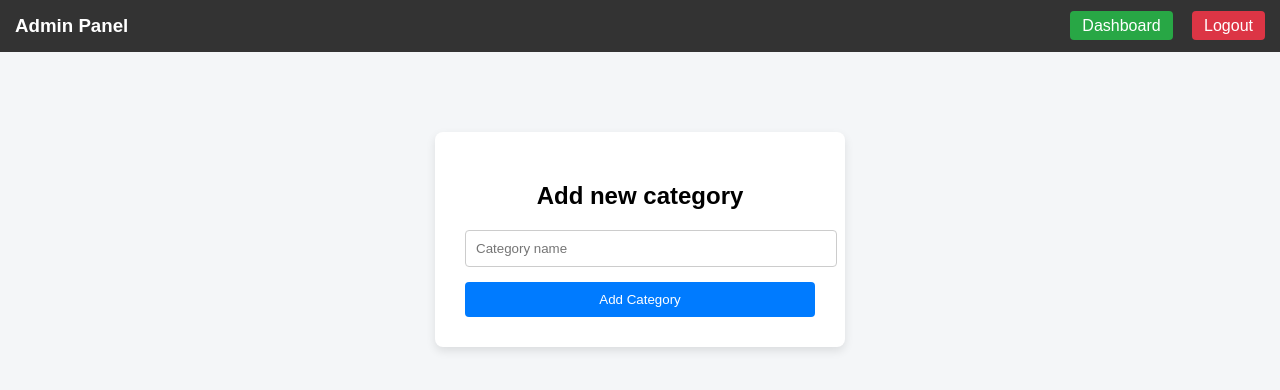
After one commit to humayranuha/personal_blog, a PHP site: page /add_category.php in a window 1280 px wide. The commit adds this page. Shown: the top 390 px of the page. Run offline with PHP 8.4, Linux system fonts and the light colour scheme; the visitor is signed in with stand-in values (Sample User, id 1).

Commit message:
Category page added

```diff
--- /dev/null
+++ b/add_category.php
@@ -0,0 +1,147 @@
+<?php
+session_start();
+include 'db.php';
+
+if (!isset($_SESSION['user_role'])) {
+    header("Location: login.php");
+    exit();
+} else {
+    if ($_SESSION['user_role'] == 'admin') {
+        if (isset($_POST['submit'])) {
+            $name = $_POST['name'];
+
+            $sql = "INSERT INTO categories (name) VALUES ('$name')";
+            $result = mysqli_query($conn, $sql);
+
+            if (!$result) {
+                $error = "Error: " . mysqli_error($conn);
+            } else {
+                header ("Location: dashboard.php");
+                exit();
+            }
+        }
+    } else {
+        header ("Location: dashboard.php");
+        exit();
+    }
+}
+?>
+
+<!DOCTYPE html>
+<html lang="en">
+<head>
+    <meta charset="UTF-8">
+    <meta name="viewport" content="width=device-width, initial-scale=1.0">
+    <title>Category addition</title>
+    <style>
+        body {
+            margin: 0;
+            font-family: Arial, sans-serif;
+            background: #f4f6f8;
+        }
+
+        /* Top Navbar */
+        .navbar {
+            background: #333;
+            padding: 15px;
+            display: flex;
+            justify-content: space-between;
+            align-items: center;
+        }
+
+        .navbar h3 {
+            color: #fff;
+            margin: 0;
+        }
+
+        .nav-links a {
+            color: white;
+            text-decoration: none;
+            margin-left: 15px;
+            padding: 6px 12px;
+            border-radius: 4px;
+        }
+
+        .dashboard-btn {
+            background: #28a745;
+        }
+
+        .logout-btn {
+            background: #dc3545;
+        }
+
+        .nav-links a:hover {
+            opacity: 0.8;
+        }
+
+        /* Form container */
+        .form-container {
+            background: #ffffff;
+            padding: 30px;
+            width: 350px;
+            margin: 80px auto;
+            border-radius: 8px;
+            box-shadow: 0 4px 10px rgba(0,0,0,0.1);
+        }
+
+        .form-container h2 {
+            text-align: center;
+            margin-bottom: 20px;
+        }
+
+        .form-container input[type="text"] {
+            width: 100%;
+            padding: 10px;
+            margin-bottom: 15px;
+            border: 1px solid #ccc;
+            border-radius: 4px;
+        }
+
+        .form-container button {
+            width: 100%;
+            padding: 10px;
+            background: #007bff;
+            color: #fff;
+            border: none;
+            border-radius: 4px;
+            cursor: pointer;
+        }
+
+        .form-container button:hover {
+            background: #0056b3;
+        }
+
+        .error {
+            color: red;
+            text-align: center;
+            margin-bottom: 10px;
+        }
+    </style>
+</head>
+<body>
+    <!-- Navbar -->
+    <div class="navbar">
+        <h3>Admin Panel</h3>
+        <div class="nav-links">
+            <a href="dashboard.php" class="dashboard-btn">Dashboard</a>
+            <a href="logout.php" class="logout-btn">Logout</a>
+        </div>
+     </div>
+
+     <!-- Add category form -->
+    <div class="form-container">
+        <h2>Add new category</h2>
+
+        <?php
+        if(isset($error)) {
+            echo "<div class='error'>$error</div>";
+        }
+        ?>
+
+        <form method="POST" action="">
+            <input type="text" name="name" placeholder="Category name" required>
+            <button type="submit" name="submit">Add Category</button>
+        </form>
+    </div>
+</body>
+</html>
--- a/register.php
+++ b/register.php
@@ -8,7 +8,7 @@ if($_SERVER["REQUEST_METHOD"] == "POST") {
     $role = $_POST['role'];
 
     session_start();
-    $sql = "INSERT INTO users (name, email, password, role) VALUES ('$name', '$email', $'password', '$role')";
+    $sql = "INSERT INTO users (name, email, password, role) VALUES ('$name', '$email', '$password', '$role')";
     $result = mysqli_query($conn, $sql);
     if(!$result) {
         echo "Error: " . mysqli_error($conn);
```
